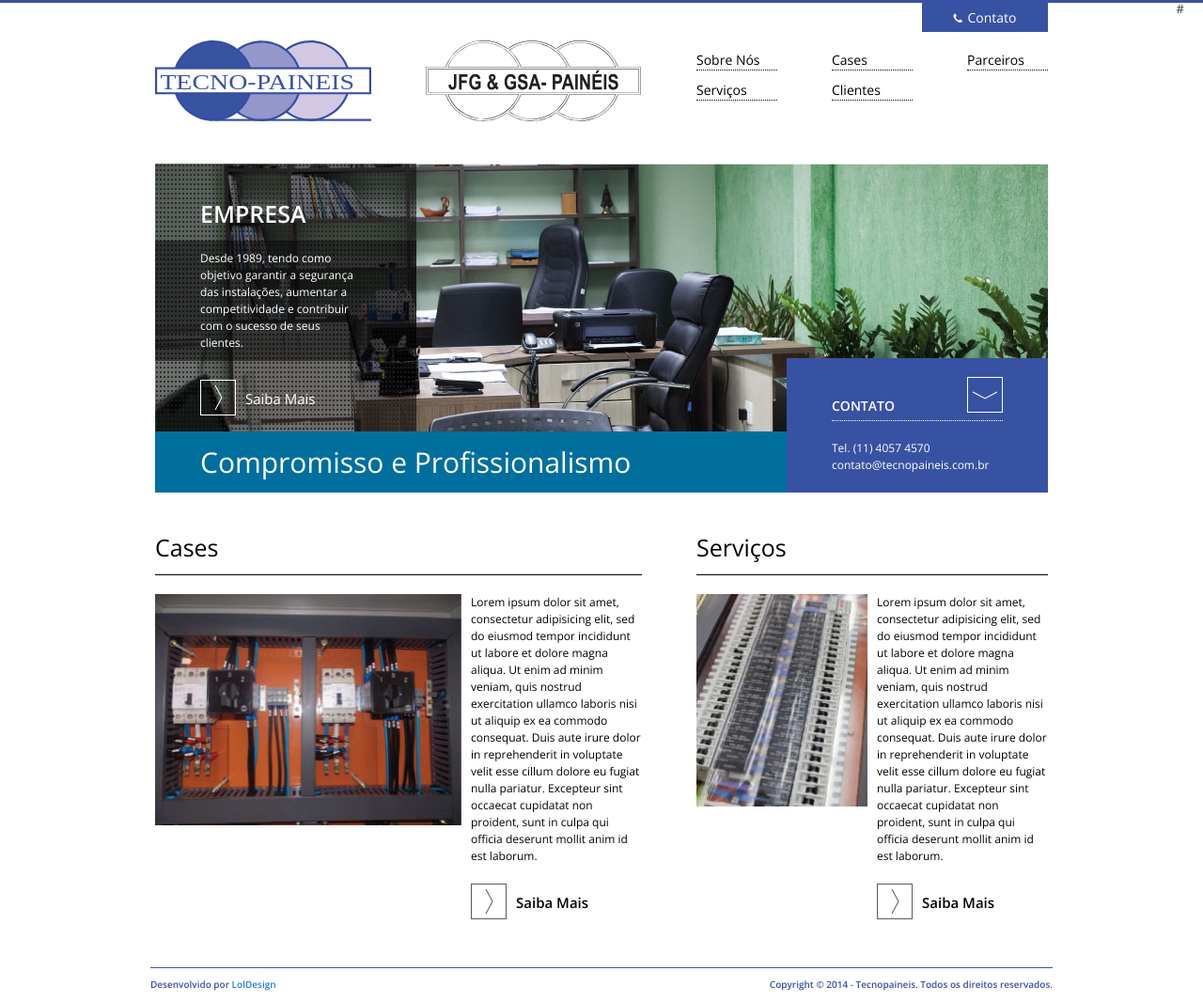
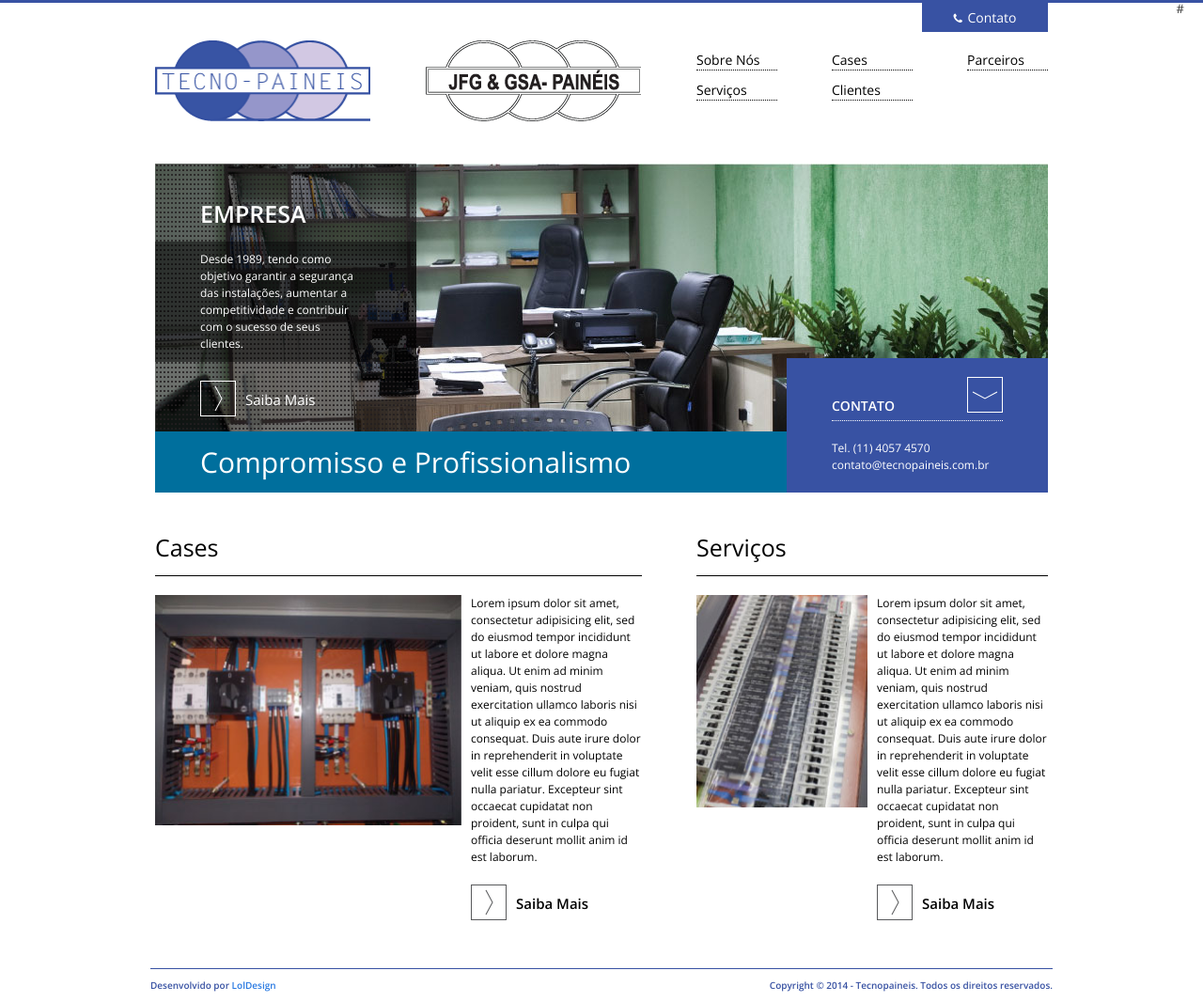
Before and after one commit to tecnopaineis/tecnopaineis.github.io, a Jekyll site: the page built from index.html, in a window 1280 px wide. Shown: the whole page at 94% size. Built offline with Jekyll 4.4.1, drawn with Linux system fonts in a browser that asks for light colours; nearby versions of some CDN libraries; library files that are not in the unit come from our copies.

Commit message:
support for retina  on logos only chrome

```diff
--- a/_includes/header.html
+++ b/_includes/header.html
@@ -7,12 +7,12 @@
       Contato</a>
     <figure class='current-logo'>
       <a href="/">
-        <img src="/assets/images/logo-tecnopaineis.svg" alt="Tecnopainéis">
+        <img src="/assets/images/logo-tecnopaineis.png" srcset="/assets/images/logo-tecnopaineis.svg 2x" alt="Tecnopainéis">
       </a>
     </figure>
 
     <figure>
-      <img src="/assets/images/logo-jsg-gsa-paineis.svg" alt="JSG GSA PAINEIS">
+      <img src="/assets/images/logo-jsg-gsa-paineis.png" srcset="/assets/images/logo-jsg-gsa-paineis.svg 2x" alt="JSG GSA PAINEIS">
     </figure>
 
     <aside>
--- a/assets/stylesheets/_sass/layout/_header.scss
+++ b/assets/stylesheets/_sass/layout/_header.scss
@@ -9,6 +9,10 @@
 
   figure{
     @include grid(5);
+
+    img{
+      width: 229px;
+    }
 
     &.current-logo{
     @include grid(6);
```
Also changed, not shown: assets/images/logo-jsg-gsa-paineis.png (added), assets/images/logo-tecnopaineis.png (added).
